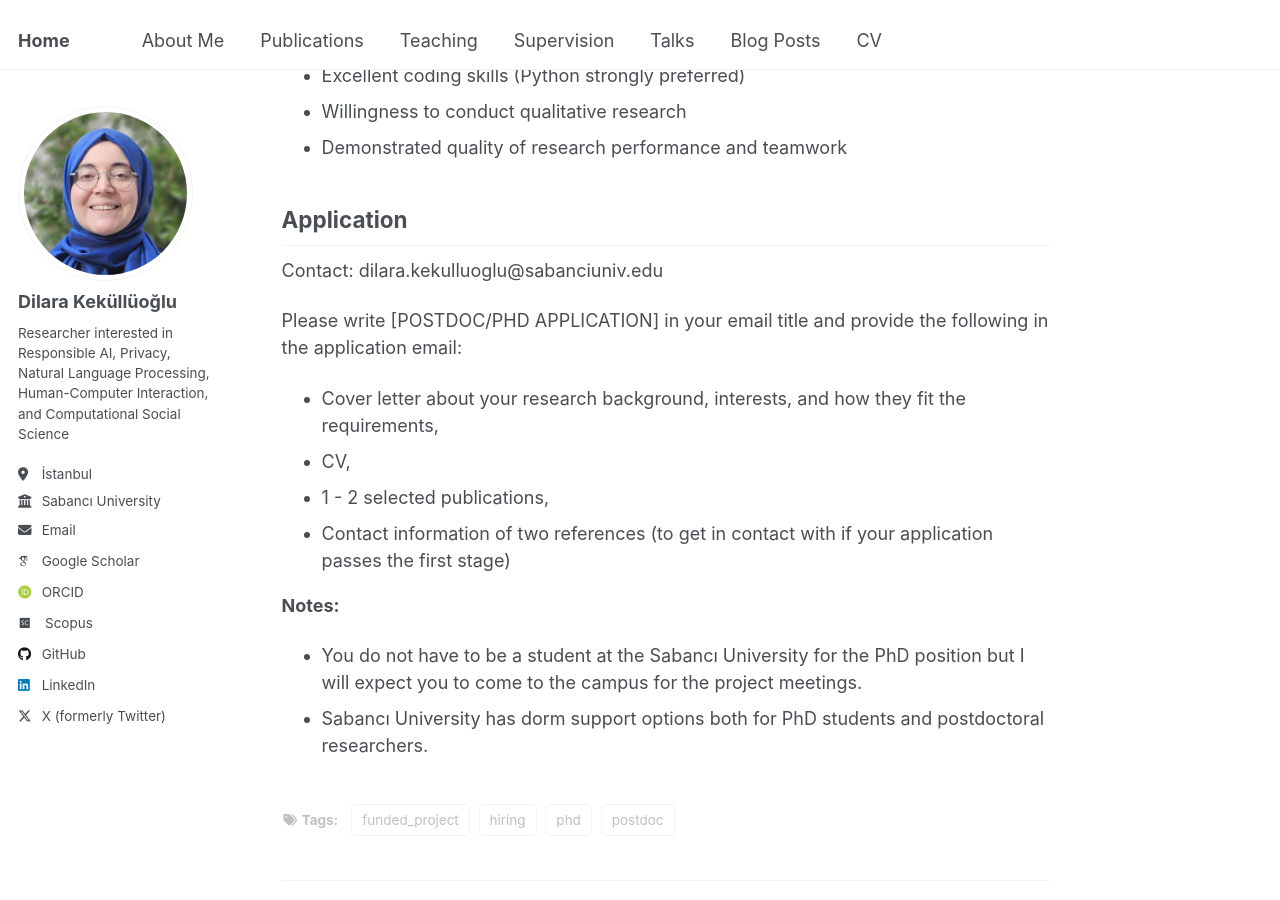
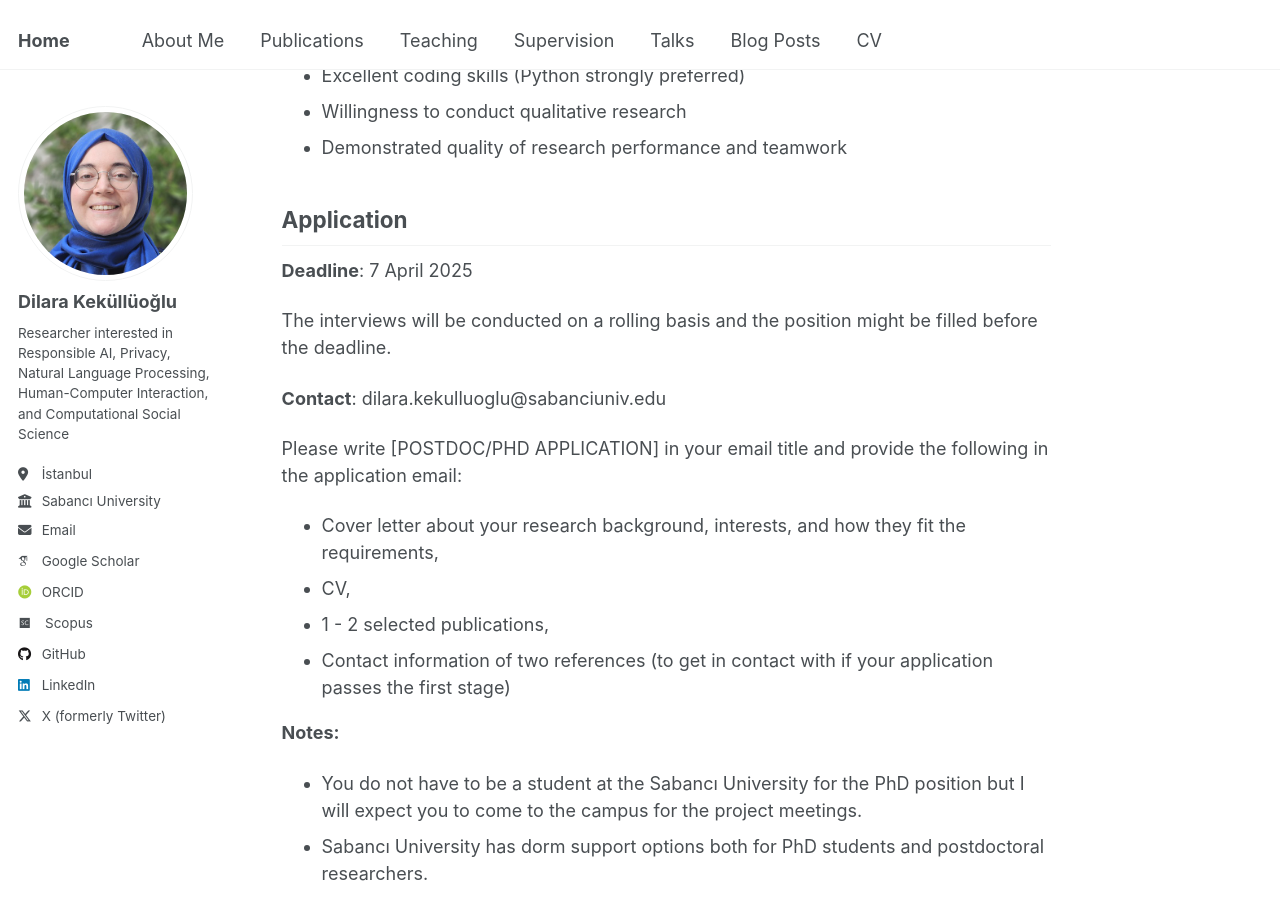
Before and after one commit to dilarakkl/dilarakkl.github.io, a Jekyll site: the page built from _posts/2025-02-19-hiring.md, in a window 1280 px wide and 900 px high, scrolled down 1128 px. Built offline with Jekyll 4.4.1, drawn with Linux system fonts in a browser that asks for light colours; some web fonts are replaced.

Commit message:
Update 2025-02-19-hiring.md

```diff
--- a/_posts/2025-02-19-hiring.md
+++ b/_posts/2025-02-19-hiring.md
@@ -41,7 +41,11 @@ PhD student
 Application
 ------
 
-Contact: dilara.kekulluoglu@sabanciuniv.edu
+**Deadline**: 7 April 2025
+
+The interviews will be conducted on a rolling basis and the position might be filled before the deadline.
+
+**Contact**: dilara.kekulluoglu@sabanciuniv.edu
 
 Please write [POSTDOC/PHD APPLICATION] in your email title and provide the following in the application email:
 * Cover letter about your research background, interests, and how they fit the requirements,
```
